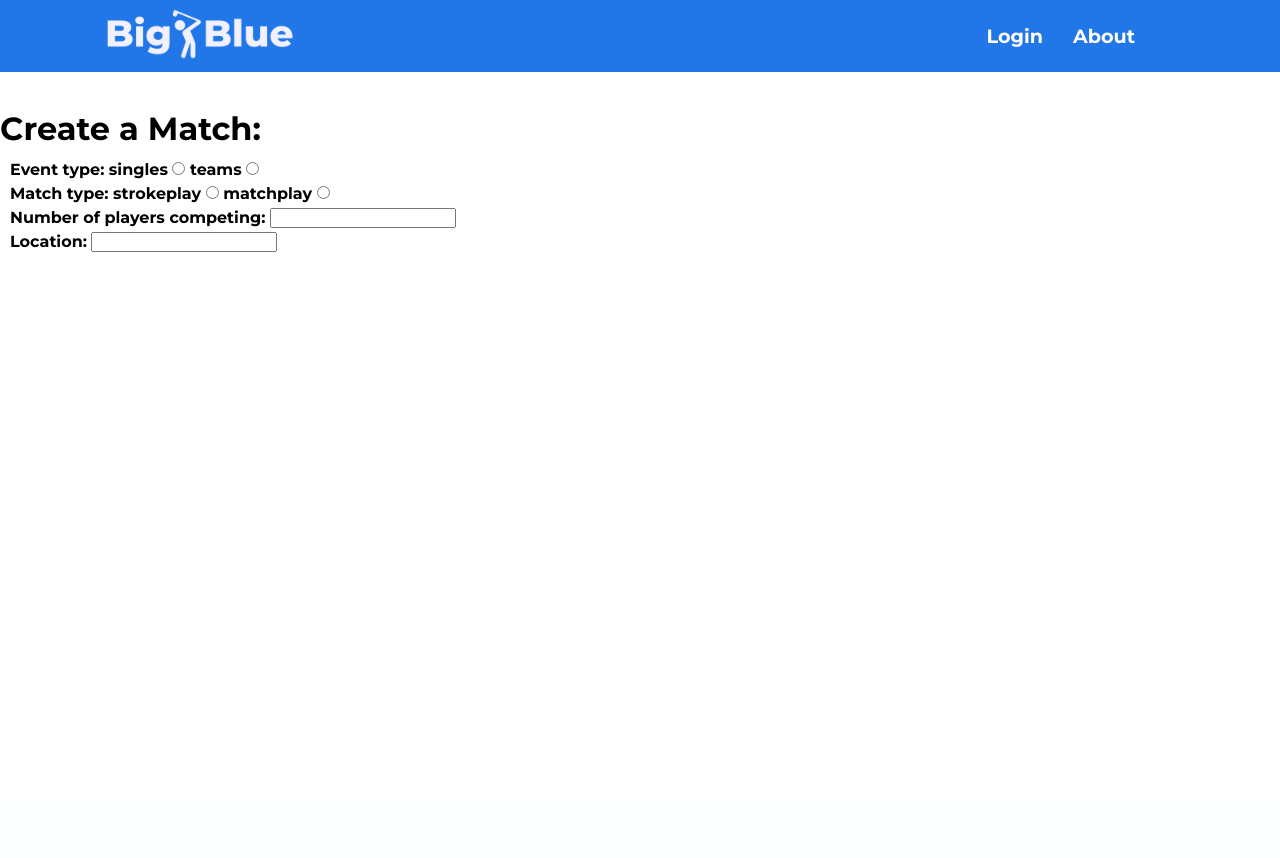
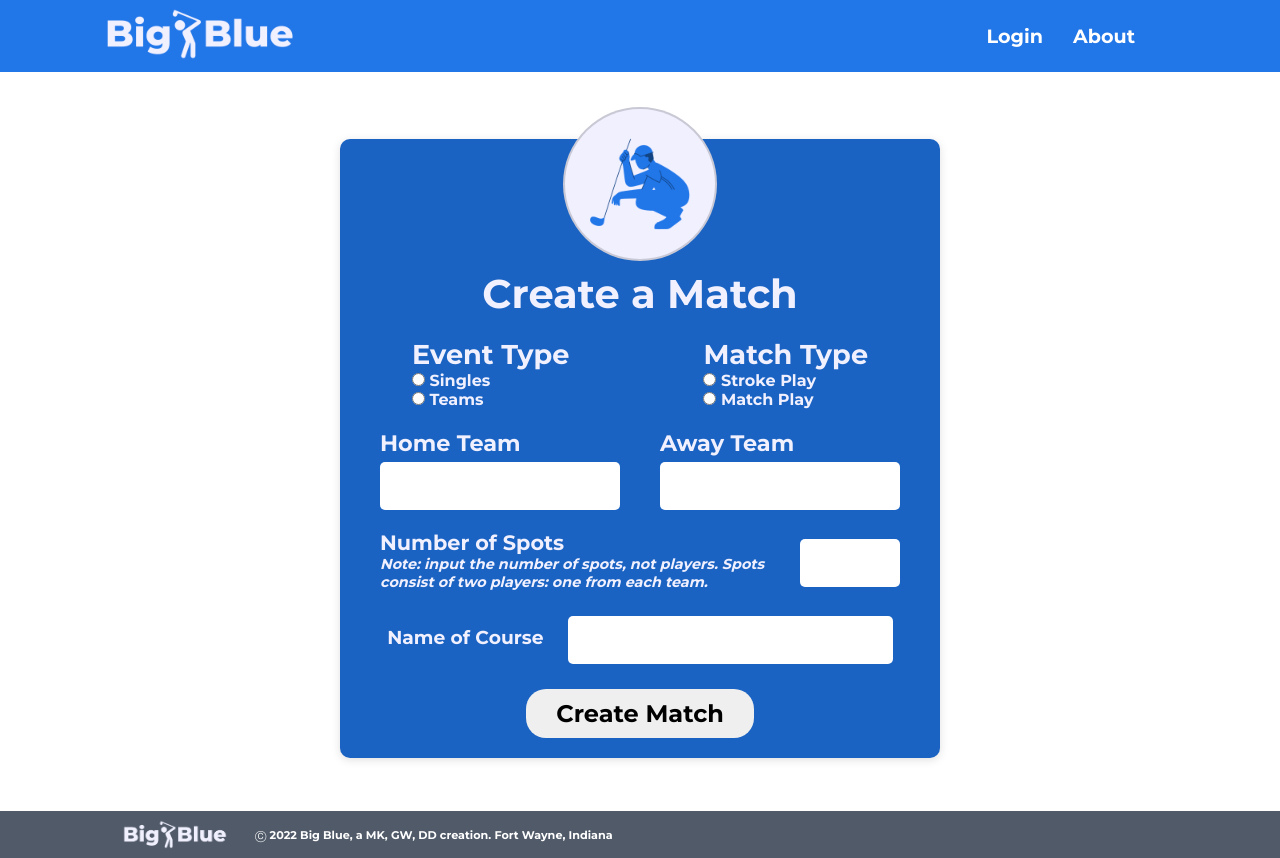
Before and after one commit to maxklema/Big-Blue, a Flask app: page /create_match in a window 1280 px wide. Before the commit the page ends 252 px from the top, so only its background shows below. Run offline with Flask 2, Linux system fonts and the light colour scheme; a user stored in the database is signed in.

Commit message:
match form done

```diff
--- a/main.py
+++ b/main.py
@@ -167,13 +167,13 @@ def login():
 def dashboard():
     if 'active_user' in session:
         return render_template("dashboard.html", name=session['active_user'][1], matches=look_for_match(session['active_user'][0]))
-    return redirect(url_for('error', msg="Sorry, you do not have access to this page."))
+    return redirect(url_for('error', msg="You must login to access this page."))
 
 @app.route("/create_match")
 def create_match():
     if 'active_user' in session:
         return render_template("create_match.html")
-    return redirect(url_for('error', msg='Sorry, you do not have access to this page.'))
+    return redirect(url_for('error', msg='You must login to access this page.'))
 
 @app.route("/create_account", methods=['POST', 'GET'])
 def create_account():
--- /dev/null
+++ b/static/styles/creatematch.css
@@ -0,0 +1,398 @@
+
+@font-face {
+    font-family: bigBlueBold;
+    src: url(Montserrat-Bold.ttf);
+}
+
+
+* {
+    padding: 0;
+    margin: 0;
+    box-sizing: border-box;
+    font-family: BigBlueBold;
+}
+
+.form-container {
+    display: flex;
+    justify-content: center;
+    margin-top: 30px;
+}
+
+.main {
+    overflow: auto;
+    padding-top: 90px;
+    padding-bottom: 100px;
+}
+
+header {
+    top: 0;
+    left: 0;
+    position: absolute;
+    display: flex;
+    justify-content: space-between;
+    width: 100%;
+    align-items: center;
+    background-color: #2176e8;
+    z-index: 10;
+    padding: 4px 100px;
+}
+
+header .logo {
+    max-width: 200px;
+    max-height: 200px;
+    position: relative;
+}
+
+header .navigation {
+    display: flex;
+    justify-content: center;
+    flex-wrap: wrap;
+    padding: 0px 30px;
+}
+
+header .navigation li {
+    list-style: none;
+    margin: 0px 15px;
+}
+
+header .navigation li a {
+    color: white;
+    text-decoration: none;
+    font-size: 1.2em;
+
+
+}
+
+header .navigation li a:hover {
+    color: #F0F0FF;
+
+
+}
+
+
+footer  {
+    position: fixed;
+    bottom: 0;
+    left: 0;
+    display: flex;
+    align-items: center;
+    justify-content: left;
+    background-color: rgba(5, 20, 39, 0.699);
+    width: 100%;
+    z-index: 9;
+    padding: 5px 100px;
+
+}
+
+footer .logofooter {
+    max-width: 150px;
+    max-height: 150px;
+    position: relative;
+    padding: 2px 20px;
+
+}
+
+footer .footertext {
+    display: flex;
+    flex-wrap: wrap;
+    padding: 0px 5px;
+}
+
+footer .footertext p{
+   color: white;
+   font-size: .7em;
+}
+
+footer .footertext p:hover{
+    color: #F0F0FF;
+    cursor: pointer;
+ }
+
+
+html, body {
+    height: 100%;
+}
+
+#container {
+    position: relative;
+    min-height: 97.7%;
+
+}
+
+footer  {
+    position: absolute;
+    bottom: 0;
+    left: 0;
+    display: flex;
+    align-items: center;
+    justify-content: left;
+    background-color: rgba(5, 20, 39, 0.699);
+    width: 100%;
+    z-index: -1;
+    padding: 5px 100px;
+    clear: both;
+
+
+
+
+
+}
+
+.creatematch-container {
+    display: flex;
+    justify-content: center;
+    margin-top: 30px;
+}
+
+form {
+    width: 600px;
+    max-height: 6000px;
+    background:#1B63C2;
+    border-radius: 10px;
+    box-shadow: rgba(99, 99, 99, 0.2) 0px 2px 8px 0px;
+    padding: 20px 20px;
+    text-align: center;
+    color: #F0F0FF;
+
+
+}
+
+#addgraphic {
+    height: 150px;
+    width: 150px;
+    background-color: #F0F0FF;
+    box-shadow: 0px 0px 0px 2px #c9c9d6;
+    border-radius: 100%;
+    margin: auto;
+    margin-top: -50px;
+}
+
+#addgraphic img {
+    height: 100px;
+    width: 100px;
+    transform: translate(0, 25px);
+}
+
+form h1 {
+    font-size: 2.5em;
+    margin-top: 10px;
+}
+
+.basicmatchinfo {
+    display: flex;
+    flex-direction: row;
+    justify-content: space-around;
+    align-items: center;
+    margin-top: 20px;
+
+}
+
+input::-webkit-outer-spin-button,
+input::-webkit-inner-spin-button {
+    -webkit-appearance: none;
+    margin: 0;
+}
+
+input[type=number]{
+    -moz-appearance: textfield;
+}
+
+.eventtype {
+    display: flex;
+    flex-direction: column;
+    text-align: left;
+    margin-right: 30px;
+}
+
+.eventtype h2 {
+    font-size: 1.7em;
+}
+
+.matchtype {
+    display: flex;
+    flex-direction: column;
+    text-align: left;
+}
+
+.matchtype h2 {
+    font-size: 1.7em;
+}
+
+.teams {
+    display: flex;
+    flex-direction: row;
+    justify-content: space-around;
+    align-items: center;
+}
+
+.hometeam {
+    display: flex;
+    flex-direction: column;
+    justify-content: left;
+    margin-top: 20px;
+}
+
+.hometeam p {
+    text-align: left;
+    font-size: 1.4em;
+}
+
+.hometeam input {
+    padding: 10px 20px;
+    border-radius: 5px;
+    border: none;
+    margin-top: 5px;
+    font-size: 1.4em;
+    max-width: 240px;
+}
+
+.awayteam {
+    display: flex;
+    flex-direction: column;
+    justify-content: left;
+    margin-top: 20px;
+}
+
+.awayteam p {
+    text-align: left;
+    font-size: 1.4em;
+}
+
+.awayteam input {
+    padding: 10px 20px;
+    border-radius: 5px;
+    border: none;
+    margin-top: 5px;
+    font-size: 1.4em;
+    max-width: 240px;
+}
+
+.players {
+    display: flex;
+    flex-direction: row;
+    justify-content: space-around;
+    align-items: center;
+    margin-top: 20px;
+}
+
+.playerstext {
+    display: flex;
+    flex-direction: column;
+    align-items: left;
+    padding-left: 20px;
+    margin-right: 15px;
+}
+
+.playerstext h3 {
+    text-align: left;
+    font-size: 1.3em;
+}
+
+
+.playerstext p {
+    text-align: left;
+    font-size: 0.9em;
+}
+
+
+
+.playersinput input {
+    padding: 10px 5px;
+    border-radius: 5px;
+    border: none;
+    margin-top: 5px;
+    font-size: 1.4em;
+    max-width: 100px;
+    text-align: center;
+    margin-right: 20px;
+}
+
+.matchcourse {
+    display: flex;
+    flex-direction: row;
+    align-items: center;
+    justify-content: space-around;
+    margin-top: 20px;
+    margin-left: 20px;
+}
+
+.coursetext {
+    margin-right: 10px;
+}
+
+.courseinput input {
+    padding: 10px 10px;
+    border-radius: 5px;
+    border: none;
+    margin-top: 5px;
+    font-size: 1.4em;
+    max-width: 330px;
+    margin-right: 20px;
+}
+
+#creatematchbutton {
+    padding: 10px 30px;
+    border-radius: 20px;
+    border: none;
+    margin-top: 25px;
+    font-size: 1.5em;
+}
+
+#creatematchbutton:hover {
+    cursor: pointer;
+    background-color: #cfcfdb;
+}
+
+
+@media (max-width: 500px){
+    header {
+        padding: 4px 15px;
+        flex-direction: column;
+    }
+
+    .main {
+        padding-top: 110px;
+    }
+
+    header .logo {
+        max-width: 200px;
+        max-height: 200px;
+        position: relative;
+        padding: 2px 10px;
+    }
+}
+
+@media (max-width: 781px){
+    footer {
+        padding: 4px 15px;
+        flex-direction: column;
+    }
+}
+
+@media (max-width: 300px){
+    .main {
+        padding-top: 130px;
+    }
+}
+
+@media (max-width: 1000px){
+    footer {
+        padding: 4px 10px;
+
+    }
+}
+
+@media (max-width: 216px){
+    header .logo {
+       max-width: 100px;
+       max-height: 100px;
+    }
+}
+
+@media (max-width: 178px){
+    header .logo {
+       max-width: 75px;
+       max-height: 75px;
+    }
+
+}
--- a/templates/create_account.html
+++ b/templates/create_account.html
@@ -78,6 +78,8 @@
                             </div>
                        </div>
 
+
+
                        <div class="aboutyou">
                            <div class="aboutyouinner">
                                 <h3>Tell Us About Yourself</h3>
--- a/templates/create_match.html
+++ b/templates/create_match.html
@@ -1,15 +1,115 @@
+
 {% extends "indexcontent.html" %}
 {% block content %}
-<title>Big Blue | Create a Match</title>
-<link rel="stylesheet" href="{{ url_for('static', filename='styles/style.css') }}">
-<div class = "main">
-    <h1>Create a Match:</h1>
-    <form>
-        Event type: singles <input type="radio" name="eventtype" value="i"> teams <input type="radio" name="eventtype" value="t"> <br>
-        Match type: strokeplay <input type="radio" name="matchtype" value="s"> matchplay <input type="radio" name="matchtype" value="m"> <br>
-        Number of players competing: <input type = "number" name="players"> <br>
-        Location: <input type="text" name="location"><br>
 
-    </form>
-</div>
+    <html>
+        <head>
+            <title>Big Blue | Create Match</title>
+            <link rel="stylesheet" href="{{ url_for('static', filename='styles/creatematch.css') }}">
+
+
+    <div id="container">
+        <div class="main">
+            <body>
+                <div class="creatematch-container">
+                    <form>
+                        <div id="addgraphic">
+                            <img src="{{ url_for('static', filename='logo graphics/golferreadingputt.png') }}">
+                        </div>
+                        <h1>Create a Match</h1>
+                        <h2 style="color: rgb(248, 250, 115); margin-top: 10px; font-size: 1.2em;">
+                            {% if message %}
+                                {{message}}
+                            {% endif %}
+                        </h2>
+
+                        <div class="basicmatchinfo">
+                            <div class="eventtype">
+                                <h2>Event Type</h2>
+                                <div class="radiobuttonone">
+                                    <input type="radio" name="eventtype" id="singles" value="s">
+                                    <label for="singles">Singles</label>
+                                </div>
+                                <div class="radiobuttontwo">
+                                    <input type="radio" name="eventtype" id="teams" value="t">
+                                    <label for="teams">Teams</label>
+                                </div>
+                            </div>
+                            <div class="matchtype">
+                                <h2>Match Type</h2>
+                                <div class="radiobuttonthree">
+                                    <input type="radio" name="matchtype" id="strokeplay" value="strokeplay">
+                                    <label for="strokeplay">Stroke Play</label>
+                                </div>
+                                <div class="radiobuttonfour">
+                                    <input type="radio" name="matchtype" id="matchplay" value="matchplay">
+                                    <label for="matchplay">Match Play</label>
+                                </div>
+                            </div>
+                        </div>
+
+
+                        <div class="teams">
+                            <div class="hometeam">
+                                <p>Home Team</p>
+                                <input type="text" name="hometeam">
+                            </div>
+
+                            <div class="awayteam">
+                                <p>Away Team</p>
+                                <input type="text" name="awayteam">
+                            </div>
+
+                        </div>
+
+
+                        <div class="players">
+                            <div class="playerstext">
+                                <h3>Number of Spots</h3>
+                                <p><i>Note: input the number of spots, not players. Spots consist of two players: one from each team.</i></p>
+                            </div>
+
+                            <div class="playersinput">
+                                <input type="number" name="numberofplayers">
+
+                            </div>
+
+                        </div>
+
+                        <div class="matchcourse">
+                            <div class="coursetext">
+                                <h3>Name of Course</h3>
+                            </div>
+
+                            <div class="courseinput">
+                                <input type="text" name="coursename">
+
+                            </div>
+                        </div>
+
+                        <input id="creatematchbutton" type="submit" value="Create Match">
+
+
+
+
+
+
+
+
+
+                    </form>
+                </div>
+            </body>
+            <footer>
+                <img src="{{ url_for('static', filename='logo graphics/bigbluewhite.png') }}" class="logofooter">
+                <div class="footertext">
+                    <p>Ⓒ 2022 Big Blue, a MK, GW, DD creation. Fort Wayne, Indiana</p>
+                </div>
+
+
+
+            </footer>
+        </div>
+    </div>
+    </html>
 {% endblock %}
```
Also changed, not shown: static/logo graphics/golferreadingputt.png (added).
